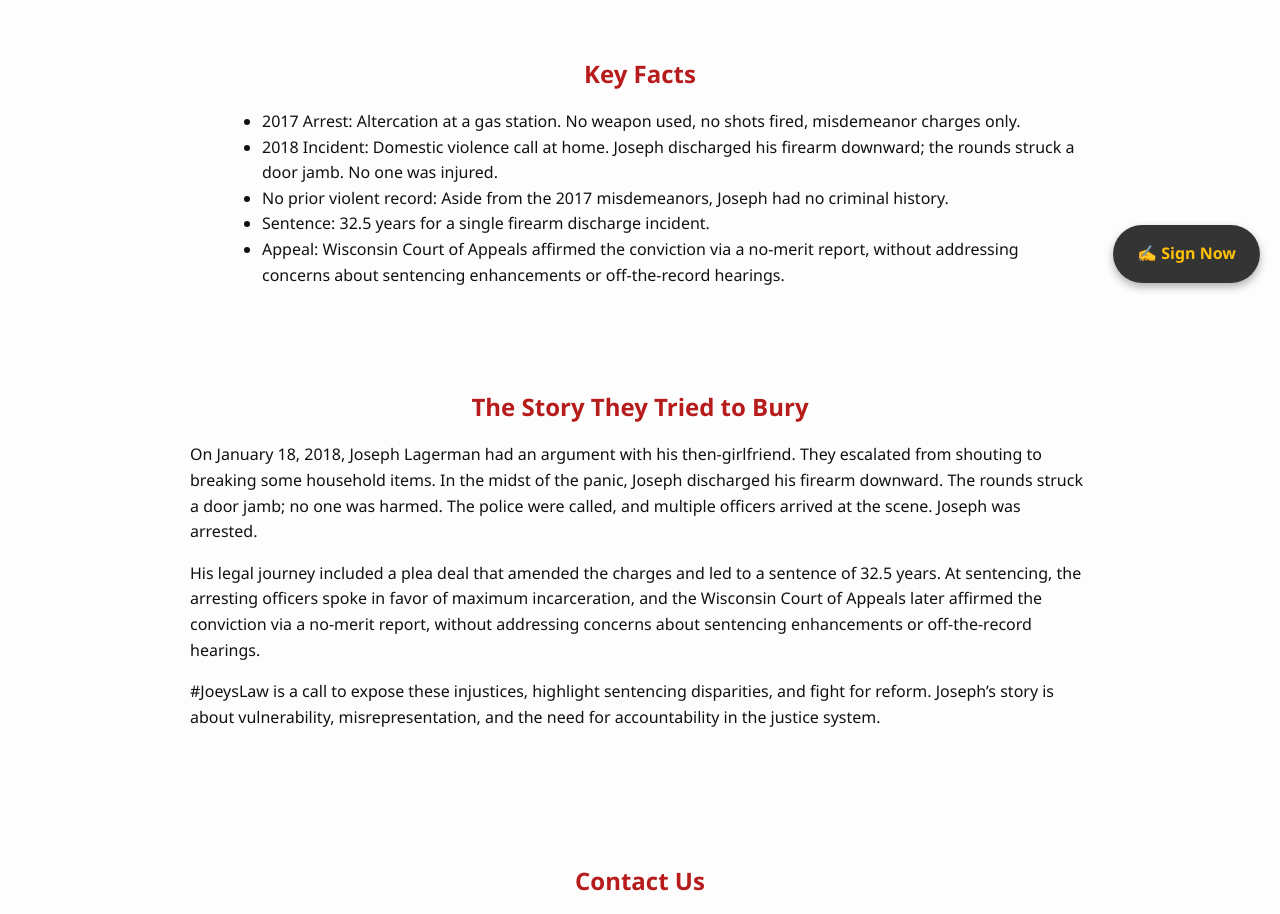
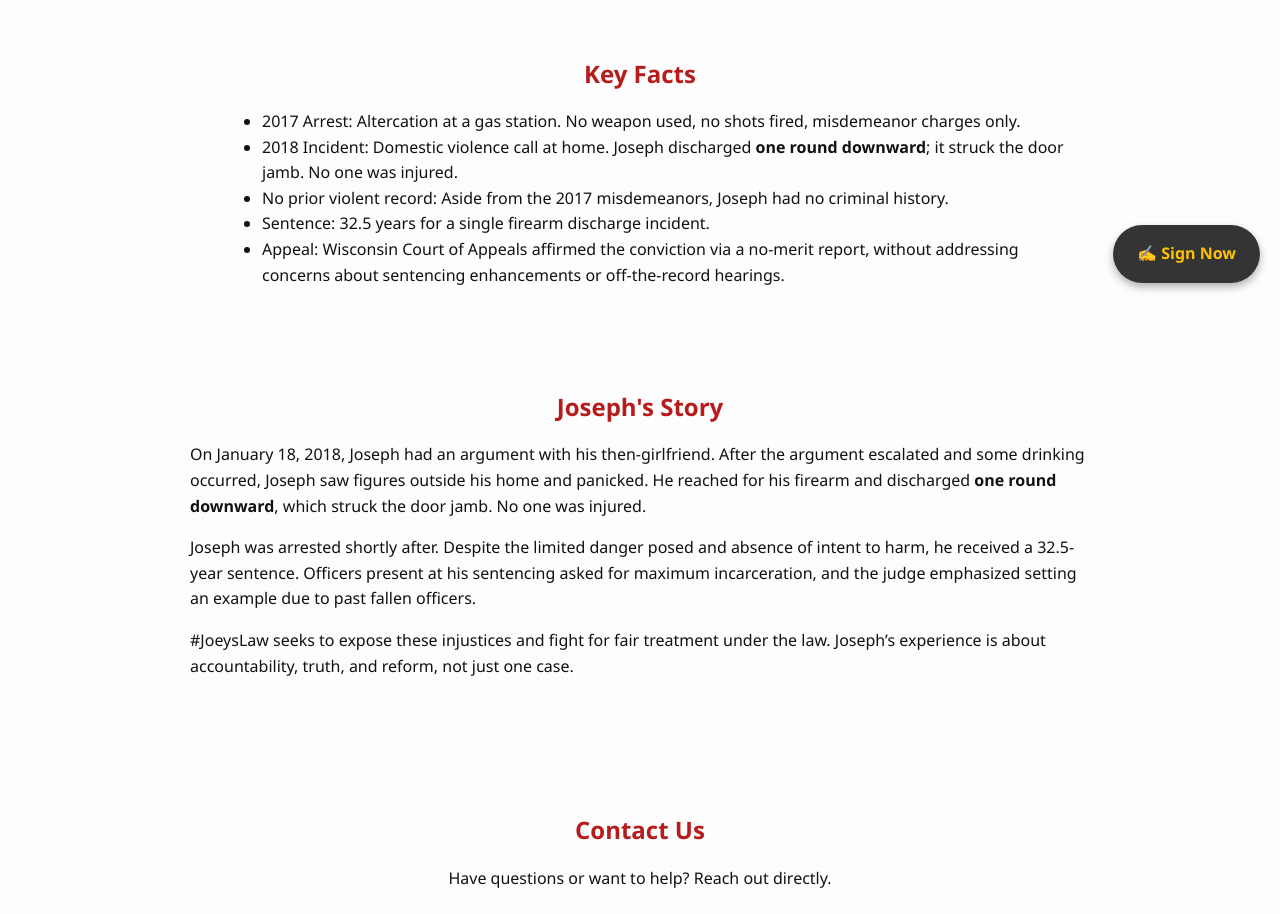
Before and after one commit to SissyJo23/lettersforjustice, a plain HTML site: page index.html in a window 1280 px wide. Shown: the part 497-1411 px from the top of the page. Drawn offline with Linux system fonts and the light colour scheme.

Commit message:
Update index.html

```diff
--- a/index.html
+++ b/index.html
@@ -96,8 +96,6 @@
       border: none;
       margin-top: 1rem;
     }
-
-    /* Floating petition button */
     .floating-petition {
       position: fixed;
       bottom: 20px;
@@ -117,7 +115,6 @@
       background: #ffc107;
       color: #111;
     }
-
     @media screen and (max-width: 600px) {
       section {
         padding: 1rem;
@@ -163,7 +160,7 @@
     <h2>Key Facts</h2>
     <ul>
       <li>2017 Arrest: Altercation at a gas station. No weapon used, no shots fired, misdemeanor charges only.</li>
-      <li>2018 Incident: Domestic violence call at home. Joseph discharged his firearm downward; the rounds struck a door jamb. No one was injured.</li>
+      <li>2018 Incident: Domestic violence call at home. Joseph discharged <strong>one round downward</strong>; it struck the door jamb. No one was injured.</li>
       <li>No prior violent record: Aside from the 2017 misdemeanors, Joseph had no criminal history.</li>
       <li>Sentence: 32.5 years for a single firearm discharge incident.</li>
       <li>Appeal: Wisconsin Court of Appeals affirmed the conviction via a no-merit report, without addressing concerns about sentencing enhancements or off-the-record hearings.</li>
@@ -171,12 +168,12 @@
   </section>
 
   <section>
-    <h2>The Story They Tried to Bury</h2>
-    <p>On January 18, 2018, Joseph Lagerman had an argument with his then-girlfriend. They escalated from shouting to breaking some household items. In the midst of the panic, Joseph discharged his firearm downward. The rounds struck a door jamb; no one was harmed. The police were called, and multiple officers arrived at the scene. Joseph was arrested.</p>
+    <h2>Joseph's Story</h2>
+    <p>On January 18, 2018, Joseph had an argument with his then-girlfriend. After the argument escalated and some drinking occurred, Joseph saw figures outside his home and panicked. He reached for his firearm and discharged <strong>one round downward</strong>, which struck the door jamb. No one was injured.</p>
 
-    <p>His legal journey included a plea deal that amended the charges and led to a sentence of 32.5 years. At sentencing, the arresting officers spoke in favor of maximum incarceration, and the Wisconsin Court of Appeals later affirmed the conviction via a no-merit report, without addressing concerns about sentencing enhancements or off-the-record hearings.</p>
+    <p>Joseph was arrested shortly after. Despite the limited danger posed and absence of intent to harm, he received a 32.5-year sentence. Officers present at his sentencing asked for maximum incarceration, and the judge emphasized setting an example due to past fallen officers.</p>
 
-    <p>#JoeysLaw is a call to expose these injustices, highlight sentencing disparities, and fight for reform. Joseph’s story is about vulnerability, misrepresentation, and the need for accountability in the justice system.</p>
+    <p>#JoeysLaw seeks to expose these injustices and fight for fair treatment under the law. Joseph’s experience is about accountability, truth, and reform, not just one case.</p>
   </section>
 
   <section class="contact">
```
